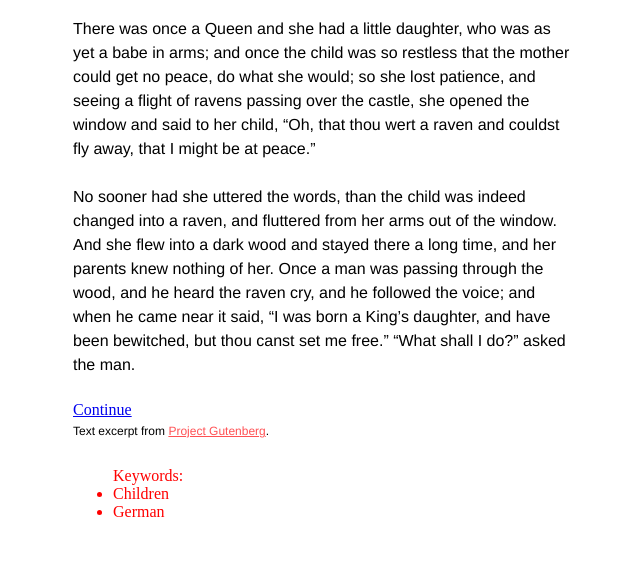
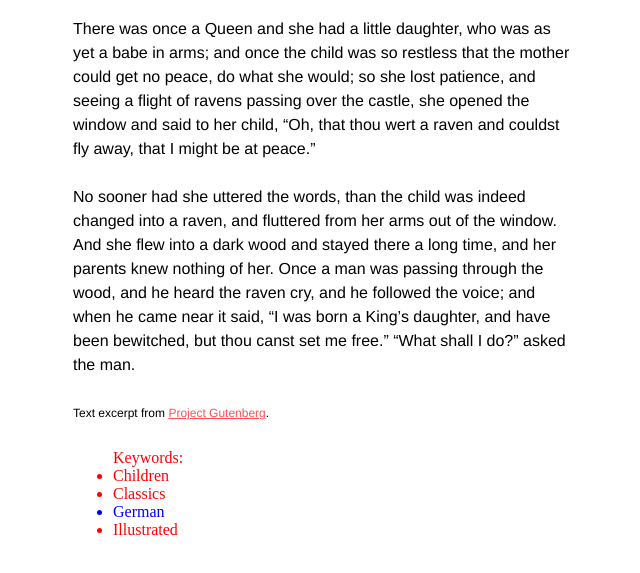
Before and after one commit to femmebot/firestarter, a plain HTML site: page 00/index.html in a window 1280 px wide. Shown: the part 261-834 px from the top of the page, without its empty margins (87-727 px from the left). Drawn offline with Linux system fonts and the light colour scheme.

Commit message:
updated sass

```diff
--- a/00/index.html
+++ b/00/index.html
@@ -15,7 +15,6 @@
           No sooner had she uttered the words, than the child was indeed changed into a raven, and fluttered from her arms out of the window. And she flew into a dark wood and stayed there a long time, and her parents knew nothing of her. Once a man was passing through the wood, and he heard the raven cry, and he followed the voice; and when he came near it said, &ldquo;I was born a King&rsquo;s daughter, and have been bewitched, but thou canst
 set me free.&rdquo; &ldquo;What shall I do?&rdquo; asked the man.
         </p>
-        <a href="/" class="button">Continue</a>
         <p>
           Text excerpt from <a href="http://www.gutenberg.org/ebooks/19068">Project Gutenberg</a>.
         </p>
@@ -25,7 +24,13 @@ set me free.&rdquo; &ldquo;What shall I do?&rdquo; asked the man.
             Children
           </li>
           <li>
+            Classics
+          </li>
+          <li>
             German
+          </li>
+          <li>
+            Illustrated
           </li>
         </ul>
       </div>
--- a/00/scss/main.scss
+++ b/00/scss/main.scss
@@ -44,6 +44,9 @@ body {
   // }
   ul {
     color: red;
+    & > li:nth-last-child(2) {
+      color: blue;
+    }
   }
   .avatar {
     @include circle(60px);
```
Also changed, not shown: 00/css/main.css, 2 other files.
